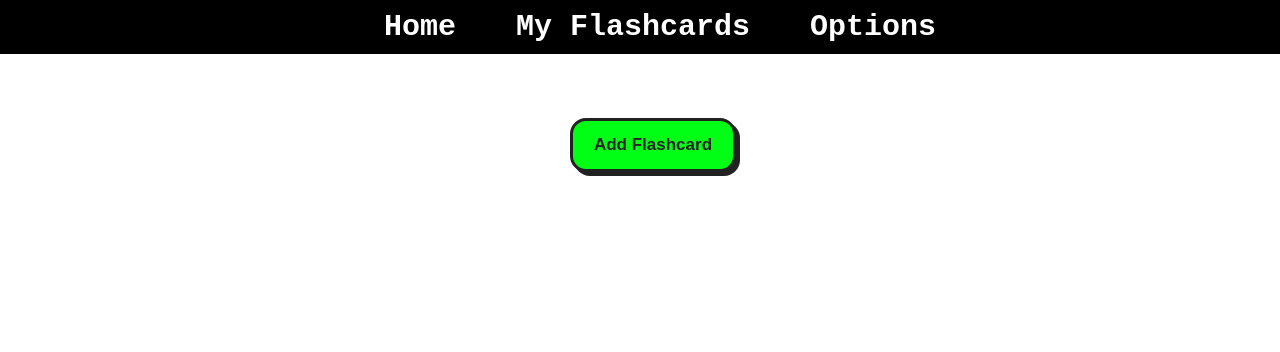
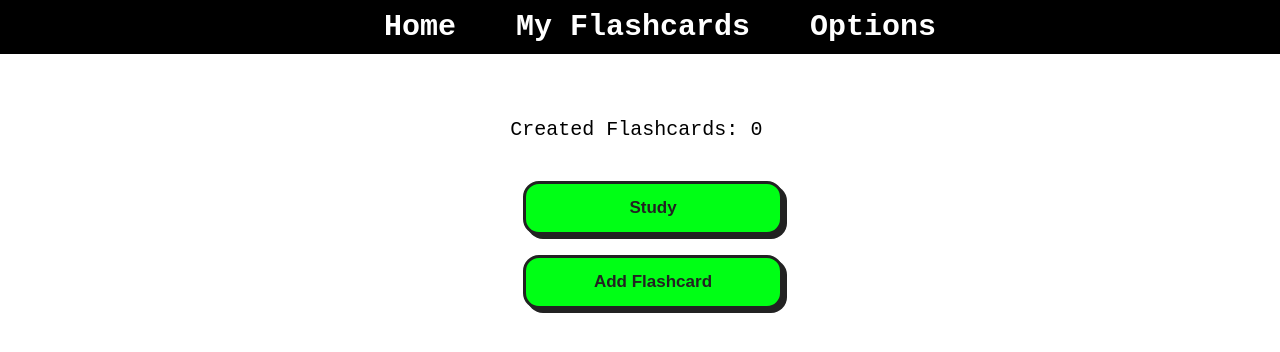
Before and after one commit to Guw2/Flashcard-React-App, a React (Vite) app in the folder flashcards_react_app/: page / in a window 1280 px wide. Shown: the top 352 px of the page. Built offline with nearby package versions, Linux system fonts and the light colour scheme.

Commit message:
8th Commit - Adding Study Functionality

```diff
--- a/flashcards_react_app/src/App.jsx
+++ b/flashcards_react_app/src/App.jsx
@@ -5,6 +5,7 @@ import Home from './pages/Home'
 import Options from './pages/Options'
 import CreateFlashcard from './pages/CreateFlashcard'
 import MyFlashcards from './pages/MyFlashcards'
+import Study from './pages/Study'
 
 function App() {
 
@@ -14,6 +15,7 @@ function App() {
         <Routes>
             <Route path='/' element={<Home />}/>
             <Route path='/options' element={<Options />} />
+            <Route path='/study' element={<Study />} />
             <Route path='/my-flashcards' element={<MyFlashcards />} />
             <Route path='/create-flashcard' element={<CreateFlashcard />} />
         </Routes>
--- a/flashcards_react_app/src/components/Flashcard.jsx
+++ b/flashcards_react_app/src/components/Flashcard.jsx
@@ -1,17 +1,20 @@
-import React, {useState, useEffect} from "react";
+import React, {useState, useEffect, useRef} from "react";
+import { useNavigate } from 'react-router-dom';
 import '../css/Flashcard.css'
 
 function Flashcard({card}){
 
     const [isTurned, setIsTurned] = useState(false);
+    const arrayNumberOfItems = useRef(0);
 
     const [flashcardColorPalette, setFlashcardColorPalette] =
         useState(
             {
                 font_palette: ["black", "white"],
-                card_palette: ["white", "rgb(49, 49, 49)"]
+                card_palette: ["white", "black"]
             }
         );
+
 
     useEffect(() => {
         const div = document.getElementsByClassName("card-div")[0];
@@ -24,19 +27,33 @@ function Flashcard({card}){
         setIsTurned(x => x = !x);
     }
 
+    const navigate = useNavigate();
+
+    function nextCard(){
+        if((card.length - 1) > arrayNumberOfItems.current){
+            setIsTurned(false);
+            arrayNumberOfItems.current++;
+        }else{
+            navigate("/");
+        }
+
+    }
+
     return(
-
+        <>
             <div className="flashcard-main-div" onClick={toggleBack}>
                 <div className="flashcard-title-div">
-                <p className="flashcard-title">{card.title}</p>
+                    <p className="flashcard-title">{card[arrayNumberOfItems.current].title}</p>
                 </div>
 
                 <div className="card-div">
                     <div className="card">
-                    <p>{isTurned ? card.back : card.front}</p>
+                        <p>{isTurned ? card[arrayNumberOfItems.current].back : card[arrayNumberOfItems.current].front}</p>
                     </div>
                 </div>
             </div>
+            <button onClick={nextCard} hidden={isTurned ? false : true}>Next</button>
+        </>
     );
 
 }
--- a/flashcards_react_app/src/css/Home.css
+++ b/flashcards_react_app/src/css/Home.css
@@ -28,3 +28,26 @@ body{
   box-shadow: 2px 2px 0px #222;
   transform: translate(2px, 2px);
 }
+
+.study-button {
+  margin-top: 20px;
+  margin-left: 13px;
+  width: 100%;
+  padding: 14px;
+  background-color: #00ff15;
+  color: #222;
+  border: 3px solid #222;
+  border-radius: 16px;
+  font-size: 17px;
+  font-weight: bold;
+  cursor: pointer;
+  box-shadow: 4px 4px 0px #222;
+  transition: all 0.2s ease;
+}
+
+.study-button:hover {
+  background-color: #000000;
+  color: white;
+  box-shadow: 2px 2px 0px #222;
+  transform: translate(2px, 2px);
+}
--- a/flashcards_react_app/src/pages/Home.jsx
+++ b/flashcards_react_app/src/pages/Home.jsx
@@ -1,13 +1,20 @@
+import { useState } from 'react';
 import '../css/Home.css'
 import { Link } from 'react-router-dom';
 
 function Home(){
 
-
+    const [array, setArray] = useState(() => {
+        return JSON.parse(localStorage.getItem("flashcards-array")) || [];
+    });
 
     return(
         <div className="main-div">
             <div className='addflashcard-div'>
+                <p>Created Flashcards: {array.length}</p>
+                <Link to="/study">
+                    <button className='study-button'>Study</button>
+                </Link>
                 <Link to="/create-flashcard">
                     <button className='addflashcard-button'>Add Flashcard</button>
                 </Link>
--- /dev/null
+++ b/flashcards_react_app/src/pages/Study.jsx
@@ -0,0 +1,21 @@
+import { useState } from 'react';
+import Flashcard from '../components/Flashcard'
+
+function Study(){
+
+    const [array, setArray] = useState(() => {
+        return JSON.parse(localStorage.getItem("flashcards-array") || []);
+    });
+
+
+
+    return(
+        <div className="main-div">
+            <div>
+                <Flashcard card={array}/>
+            </div>
+        </div>
+    );
+}
+
+export default Study;
```
Lines whose indentation alone changed are shown as unchanged.
